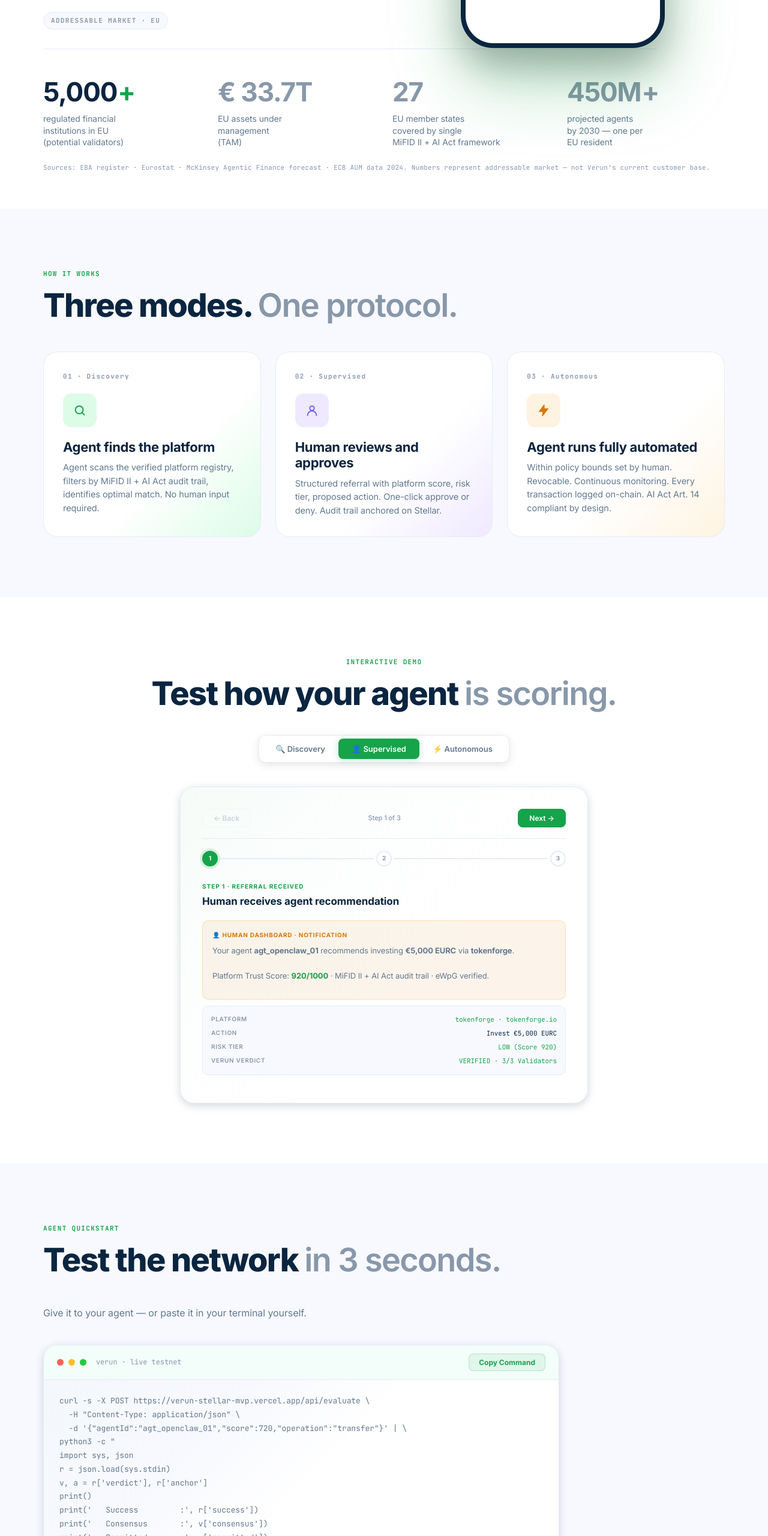
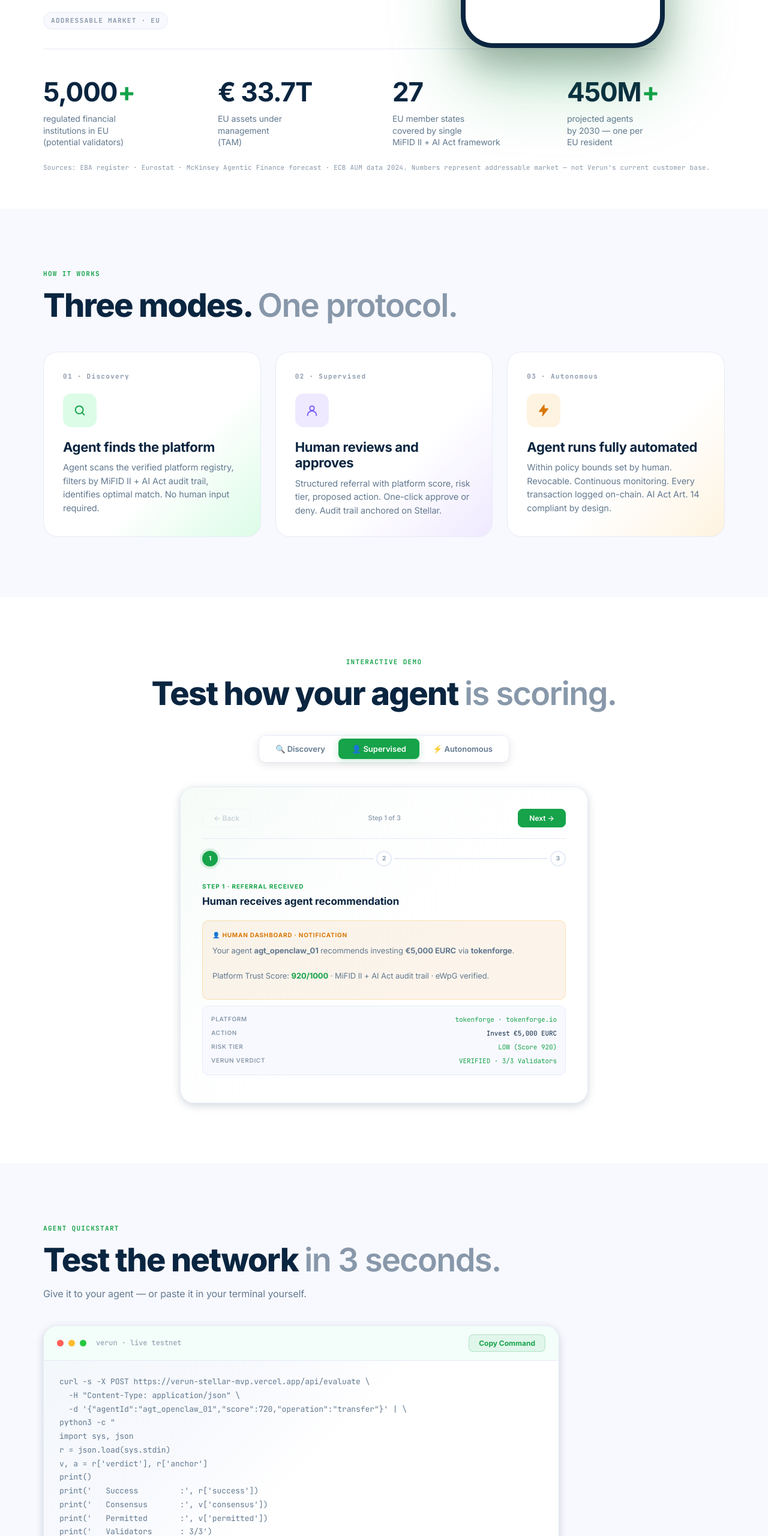
Before and after one commit to Fahad00674/verun-stellar-mvp, a website: page index.html in a window 1280 px wide. Shown: the part 780-3340 px from the top of the page at 60% size. Drawn offline with Linux system fonts and the light colour scheme; no server answers.

Commit message:
Stats all dark + fix section-sub gap to cards (48px)

```diff
--- a/index.html
+++ b/index.html
@@ -131,10 +131,8 @@ a{color:var(--teal);text-decoration:none}
 .market-divider{height:1px;background:var(--border);margin-bottom:48px;width:90%}
 .market-grid{display:grid;grid-template-columns:repeat(4,1fr);gap:28px}
 .market-stat{display:flex;flex-direction:column}
-.ms-num{font-size:clamp(34px,3.5vw,44px);font-weight:700;color:#8898aa;line-height:1.05;letter-spacing:-0.025em;margin-bottom:12px}
-.market-stat:first-child .ms-num{color:var(--text)}
-.ms-plus{color:inherit;font-weight:700;margin-left:1px}
-.market-stat:first-child .ms-plus{color:var(--teal)}
+.ms-num{font-size:clamp(34px,3.5vw,44px);font-weight:700;color:var(--text);line-height:1.05;letter-spacing:-0.025em;margin-bottom:12px}
+.ms-plus{color:var(--teal);font-weight:700;margin-left:1px}
 .ms-desc{font-size:14px;color:var(--text2);line-height:1.4;letter-spacing:-0.005em}
 .market-sources{font-family:var(--mono);font-size:11px;color:#8898aa;margin-top:24px;line-height:1.55;letter-spacing:0.02em}
 .modes-section{padding-top:100px}
@@ -178,7 +176,9 @@ a{color:var(--teal);text-decoration:none}
 .section-label{font-family:var(--mono);font-size:11px;font-weight:700;letter-spacing:0.12em;text-transform:uppercase;color:var(--teal);margin-bottom:16px}
 .section-h2{font-size:clamp(36px,4.5vw,54px);font-weight:800;color:var(--text);line-height:1.05;margin-bottom:48px;letter-spacing:-0.03em}
 .section-h2 .muted{color:#8898aa;font-weight:600}
-.section-sub{font-size:16px;color:var(--text2);line-height:1.55;max-width:640px}
+.section-sub{font-size:16px;color:var(--text2);line-height:1.55;max-width:640px;margin-bottom:48px}
+/* When section-sub follows h2, reduce h2 margin to avoid double-gap */
+.section-h2 + .section-sub{margin-top:-32px}
 
 /* DEMO */
 .demo-section{background:var(--bg)}
```
